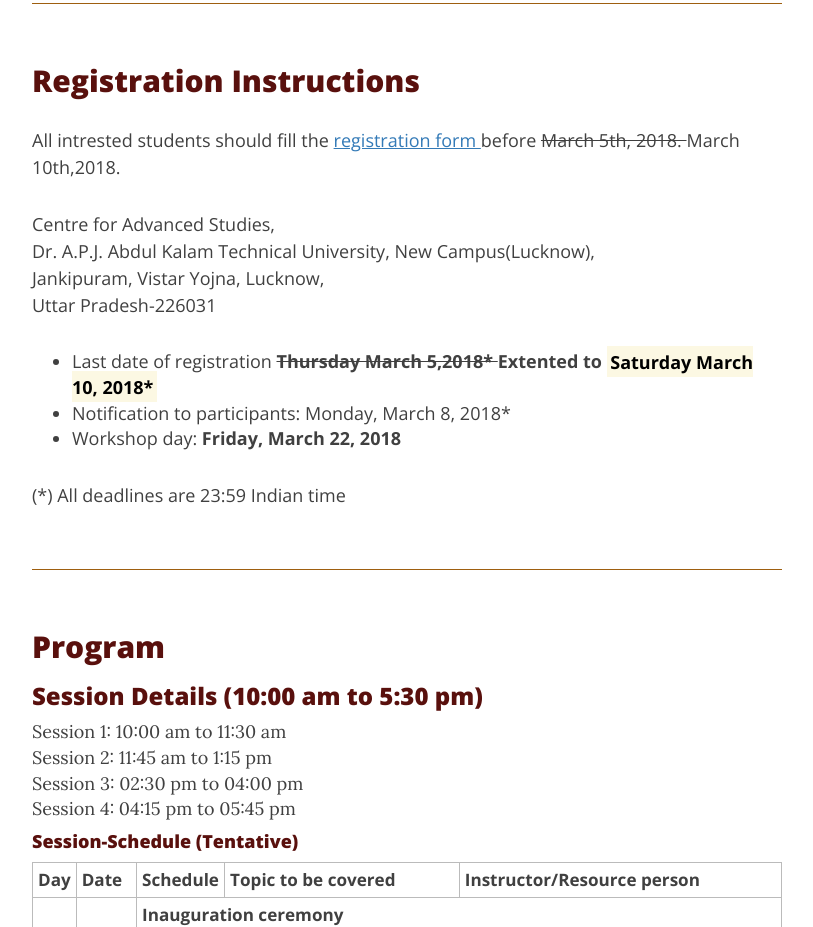
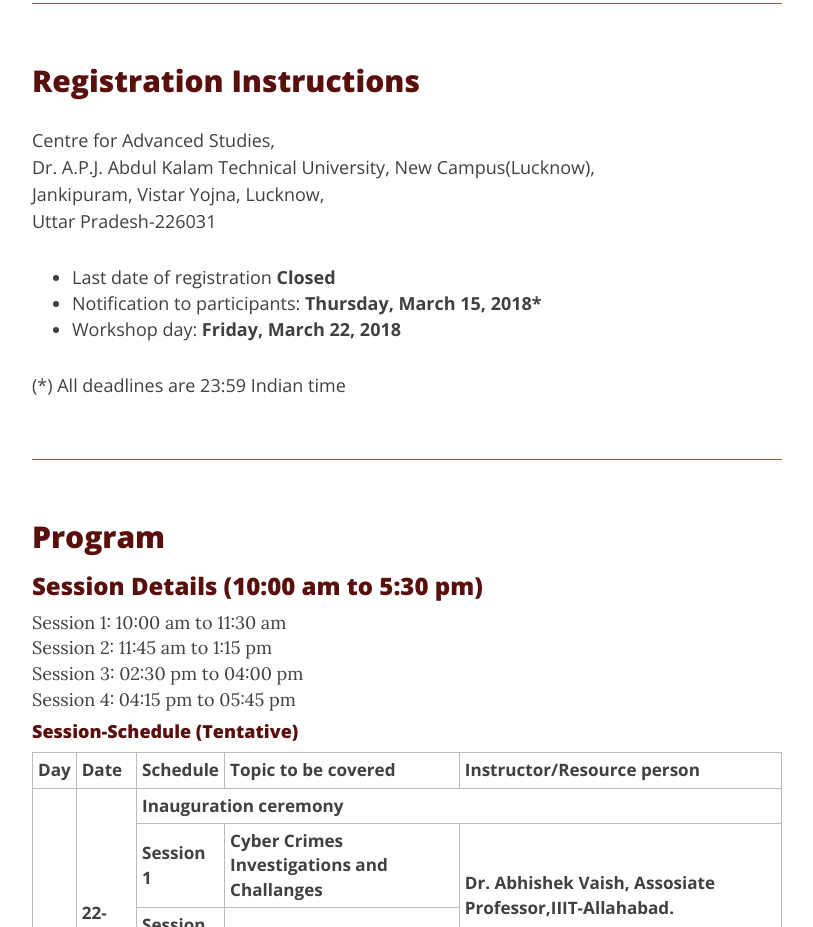
Before and after one commit to ashubits/CasWebsite, a plain HTML site: page stc-cybersec/index.html in a window 1280 px wide. Shown: the part 2399-3326 px from the top of the page, without its empty margins (233-1046 px from the left). Drawn offline with nearby package versions, Linux system fonts and the light colour scheme.

Commit message:
index page updated

```diff
--- a/stc-cybersec/index.html
+++ b/stc-cybersec/index.html
@@ -202,14 +202,13 @@ Lucknow on 22nd & 26th March 2018</li>
 
                         </h3>
                     </a>
-                    <p>All intrested students should fill the <a href="https://goo.gl/forms/SvSeuULLjjXGjL9i2">registration form </a>before <strike> March 5th, 2018. </strike> March 10th,2018. </p>
                     <p> Centre for Advanced Studies,<br>
 Dr. A.P.J. Abdul Kalam Technical University, New Campus(Lucknow),<br>
 Jankipuram, Vistar Yojna, Lucknow,<br> Uttar Pradesh-226031</p>
 
 <ul>
-<li>Last date of registration <strong> <strike> Thursday March 5,2018* </strike>  Extented to <mark> Saturday  March 10, 2018* </mark></strong>
-<li>Notification to participants: Monday, March 8, 2018*
+<li>Last date of registration <strong> Closed </mark></strong>
+<li>Notification to participants:<strong>  Thursday, March 15, 2018*</strong>
 <li>Workshop day: <strong>Friday, March 22, 2018</strong>
 </ul>
 
```
